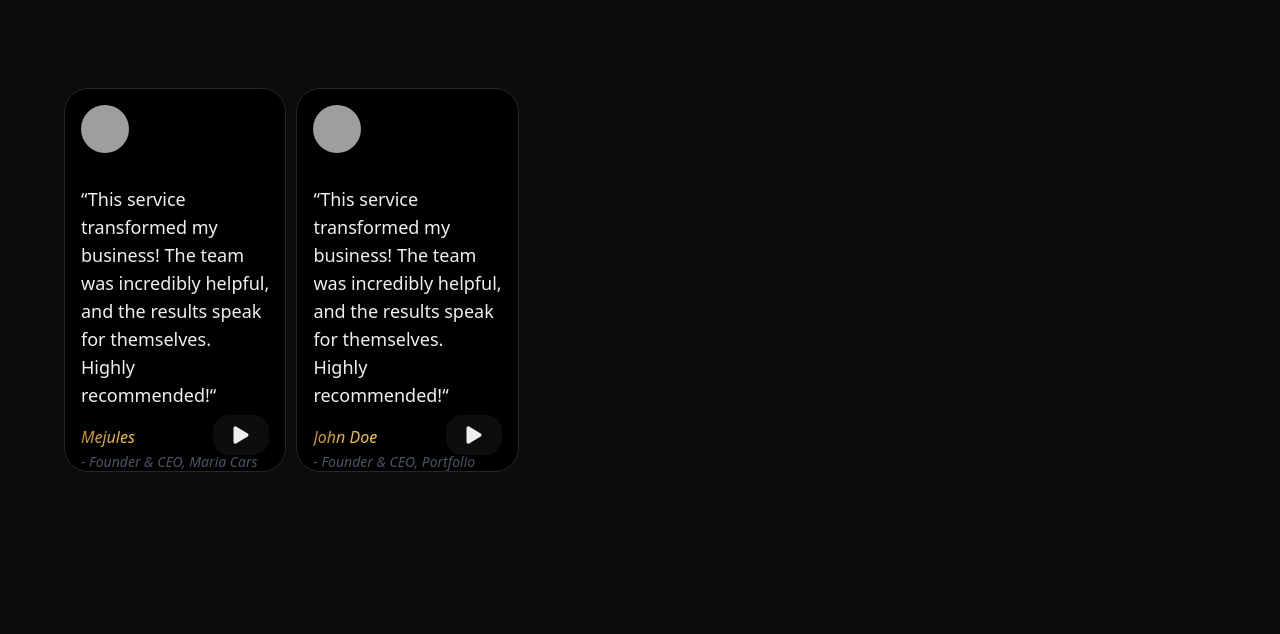
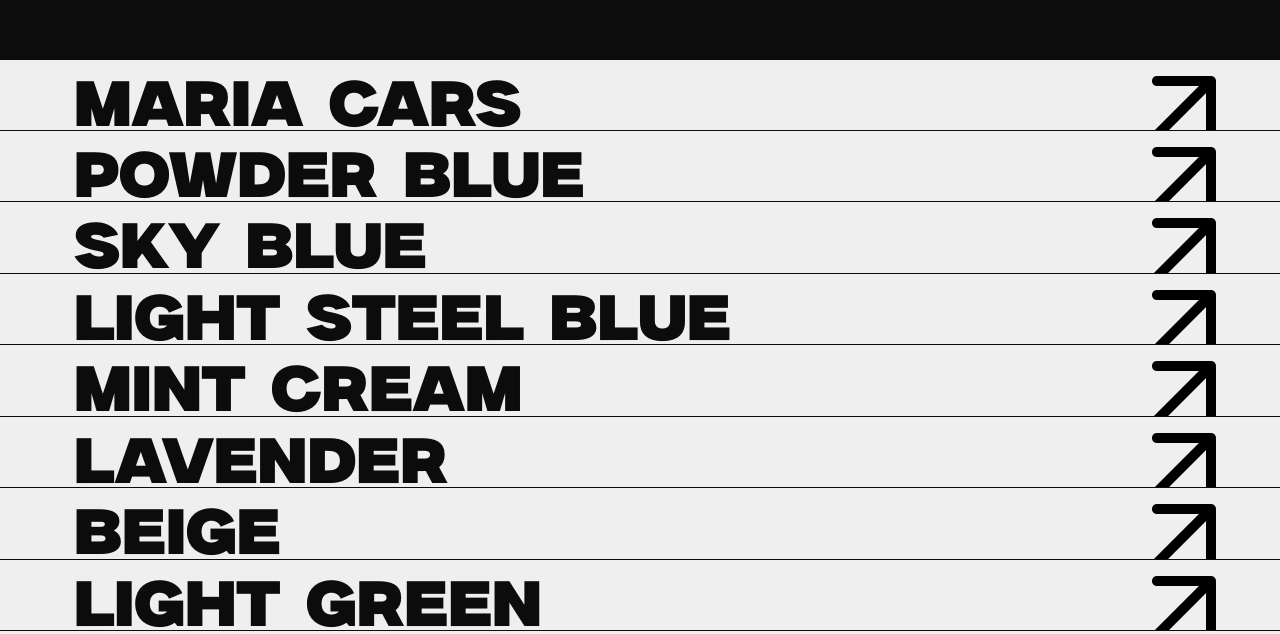
Before and after one commit to Sridhar-FullStack-Dev/portfolio-sridhar, a Next.js app: page / in a window 1280 px wide. Shown: the part 5148-5782 px from the top of the page. Built offline with nearby package versions, Linux system fonts and the light colour scheme; grey boxes are pictures that could not be loaded; a web font is replaced by a local one.

Commit message:
projects

```diff
--- a/app/page.tsx
+++ b/app/page.tsx
@@ -6,6 +6,7 @@ import Doodle from "@/components/Doodle/Doodle";
 import Footer from "@/components/Footer/Footer";
 import Hero from "@/components/Hero/Hero";
 import Intro from "@/components/Intro/Intro";
+import Projects from "@/components/Projects/Projects";
 import Services from "@/components/Services/Services";
 import Testimonials from "@/components/Testimonials/Testimonials";
 import gsap from "gsap";
@@ -21,6 +22,7 @@ export default function Home() {
       {/* <Hero /> */}
       <About />
       <Services />
+      <Projects />
       <Testimonials />
       <Contact />
       <Doodle />
--- /dev/null
+++ b/components/Projects/Projects.tsx
@@ -0,0 +1,55 @@
+import gsap from "gsap";
+import { useEffect, useRef } from "react";
+import SplitType from "split-type";
+import ProjectsContent from "./ProjectsContent/ProjectsContent";
+
+export default function Projects() {
+  const ProjectsTextRef = useRef<HTMLHeadingElement>(null);
+
+  useEffect(() => {
+    if (!ProjectsTextRef.current) return;
+
+    const split = new SplitType(ProjectsTextRef.current, {
+      types: "chars",
+      absolute: false,
+    });
+
+    gsap.fromTo(
+      split.chars,
+      {
+        y: 100,
+        opacity: 0,
+        rotationX: -90,
+      },
+      {
+        y: 0,
+        opacity: 1,
+        rotationX: 0,
+        duration: 1,
+        stagger: 0.02,
+        ease: "power1.inOut",
+        scrollTrigger: {
+          trigger: ProjectsTextRef.current,
+          start: "top 80%",
+          end: "top 20%",
+          toggleActions: "play none none reverse",
+        },
+      }
+    );
+
+    return () => split.revert();
+  }, []);
+
+  return (
+    <div id="projects" className="text-alt-white houseMontage-font">
+      <h1
+        ref={ProjectsTextRef}
+        className="milker-font text-8xl uppercase perspective-1000 text-alt-white pl-16"
+      >
+        featured projects
+      </h1>
+
+      <ProjectsContent />
+    </div>
+  );
+}
--- /dev/null
+++ b/components/Projects/ProjectsContent/Home.module.css
@@ -0,0 +1,27 @@
+.container {
+  display: flex;
+  height: 100vh;
+  align-items: center;
+}
+
+.projectContainer {
+  position: relative;
+  width: 100%;
+}
+
+.projectContainer div {
+  border-top: 1px solid #0C0C0C;
+  cursor: pointer;
+  position: relative;
+  margin-bottom: -2vw;
+  background-color: #EFEFEF;
+  z-index: 1;
+}
+
+.projectContainer div p {
+  margin: 0px;
+  font-size: 5vw;
+  padding-left: 10px;
+  text-transform: uppercase;
+  pointer-events: none;
+}
--- /dev/null
+++ b/components/Projects/ProjectsContent/ProjectsContent.tsx
@@ -0,0 +1,72 @@
+import gsap from "gsap";
+import Image from "next/image";
+import styles from "./Home.module.css";
+import { useState } from "react";
+
+export default function ProjectsContent() {
+  const [isShowMore, setIsShowMore] = useState<number | null>(0);
+  const manageMouseEnter = (e: any, index: number) => {
+    gsap.to(e.target, {
+      top: "-2vw",
+      backgroundColor: projects[index].color,
+      duration: 0.3,
+    });
+  };
+
+  const manageMouseLeave = (e: any) => {
+    gsap.to(e.target, {
+      top: "0",
+      backgroundColor: "white",
+      duration: 0.3,
+      delay: 0.1,
+    });
+  };
+
+  return (
+    <div className={`${styles.container} milker-font text-alt-black`}>
+      <div className={styles.projectContainer}>
+        {projects.map((project, index) => {
+          return (
+            <div
+              onMouseEnter={(e) => {
+                manageMouseEnter(e, index);
+                setIsShowMore(index);
+              }}
+              onMouseLeave={(e) => {
+                manageMouseLeave(e);
+              }}
+              key={index}
+              className="px-16 flex justify-between items-center gap-4 relative"
+            >
+              <p>{project.title}</p>
+
+              <Image
+                src={"/Projects/up-right-arrow.png"}
+                alt="click"
+                height={64}
+                width={64}
+              />
+            </div>
+          );
+        })}
+      </div>
+    </div>
+  );
+}
+
+interface Project {
+  title: string;
+  color: string;
+}
+
+const projects: Project[] = [
+  { title: "maria cars", color: "#ADD8E6" },
+  { title: "Powder Blue", color: "#B0E0E6" },
+  { title: "Sky Blue", color: "#87CEEB" },
+  { title: "Light Steel Blue", color: "#B0C4DE" },
+  { title: "Mint Cream", color: "#F5FFFA" },
+  { title: "Lavender", color: "#E6E6FA" },
+  { title: "Beige", color: "#F5F5DC" },
+  { title: "Light Green", color: "#90EE90" },
+  { title: "Honeydew", color: "#F0FFF0" },
+];
--- a/components/Testimonials/Testimonials.tsx
+++ b/components/Testimonials/Testimonials.tsx
@@ -109,10 +109,10 @@ export default function Testimonials() {
   }, []);
 
   return (
-    <div id="testimonials">
+    <div id="testimonials" className="mt-40">
       <h1
         ref={testimonialsTextRef}
-        className="milker-font tracking-wider text-sm uppercase perspective-1000 text-alt-white pl-16"
+        className="milker-font tracking-wider text-8xl uppercase perspective-1000 text-alt-white pl-16"
       >
         Testimonials
       </h1>
```
Also changed, not shown: public/Projects/up-right-arrow.png (added).
